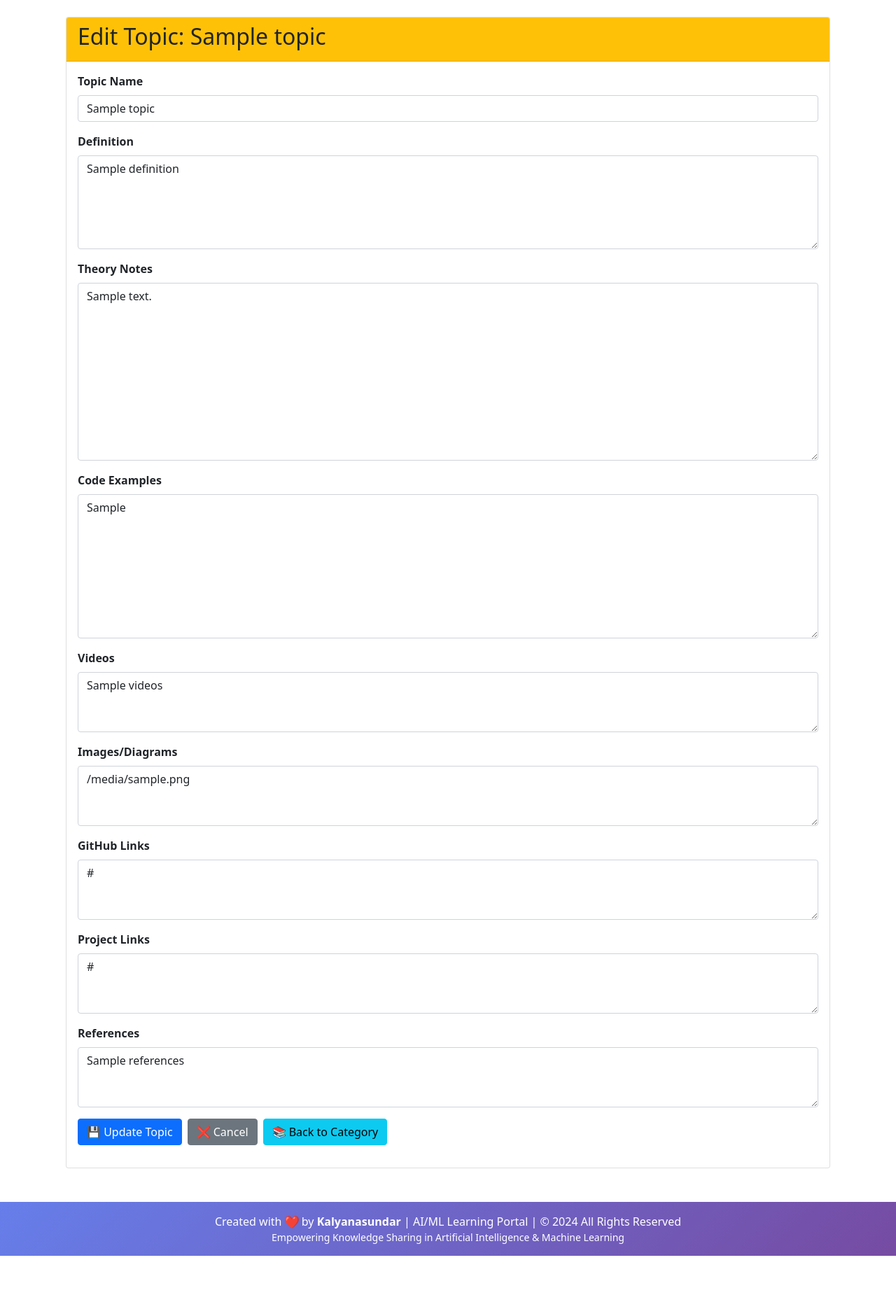
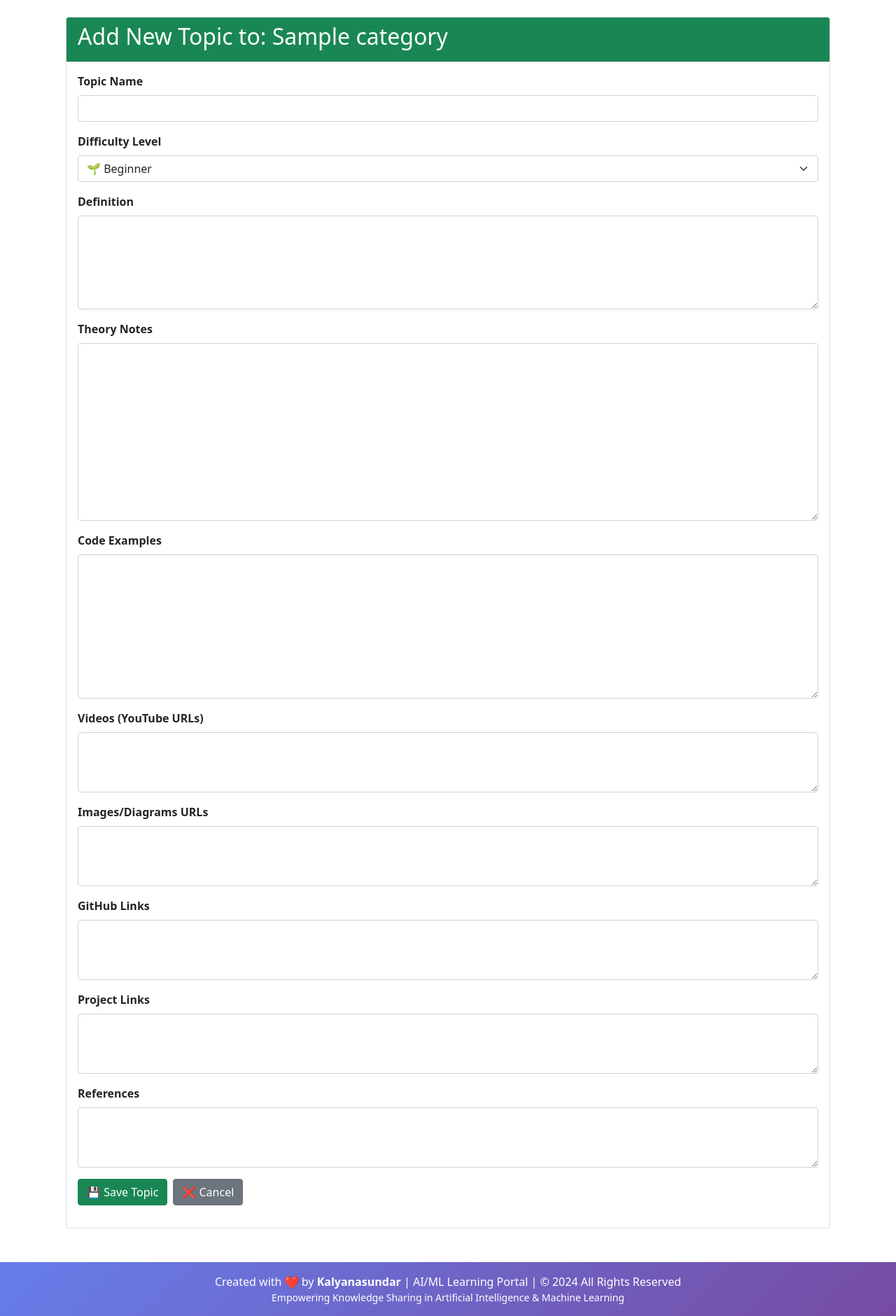
Before and after one commit to sundar66kalyan/aiml-learning-portal, a Python web app: template templates/edit_topic.html in a window 1280 px wide. Shown: the part 80-1960 px from the top of the page at 70% size. Before the commit the page ends 1874 px from the top, so only its background shows below. Run offline with Jinja, Linux system fonts and the light colour scheme; the template is opened without the code that fills it: most values are stand-ins (such as "Sample title", 1, 10 or a date in 2020).

Commit message:
Add search, difficulty levels, and view counter features

```diff
--- a/models.py
+++ b/models.py
@@ -37,6 +37,8 @@ class Topic(db.Model):
     github_links = db.Column(db.Text)
     project_links = db.Column(db.Text)
     references = db.Column(db.Text)
+    difficulty = db.Column(db.String(20), default='Beginner')
+    views = db.Column(db.Integer, default=0)
     category_id = db.Column(db.Integer, db.ForeignKey('category.id'), nullable=False)
     created_at = db.Column(db.DateTime, default=datetime.utcnow)
     updated_at = db.Column(db.DateTime, default=datetime.utcnow, onupdate=datetime.utcnow)
--- a/templates/edit_topic.html
+++ b/templates/edit_topic.html
@@ -1,68 +1,72 @@
 {% extends "base.html" %}
 {% block content %}
 <div class="container">
-    <div class="row">
-        <div class="col-12">
     <div class="card">
-                <div class="card-header bg-warning">
-                    <h2>Edit Topic: {{ topic.name }}</h2>
+        <div class="card-header bg-success text-white">
+            <h2>Add New Topic to: {{ category.name }}</h2>
         </div>
         <div class="card-body">
             <form method="POST">
                 <div class="mb-3">
                     <label class="form-label fw-bold">Topic Name</label>
-                            <input type="text" name="name" class="form-control" value="{{ topic.name }}" required>
+                    <input type="text" name="name" class="form-control" required>
+                </div>
+
+                <div class="mb-3">
+                    <label class="form-label fw-bold">Difficulty Level</label>
+                    <select name="difficulty" class="form-select">
+                        <option value="Beginner">🌱 Beginner</option>
+                        <option value="Intermediate">📘 Intermediate</option>
+                        <option value="Advanced">🚀 Advanced</option>
+                    </select>
                 </div>
 
                 <div class="mb-3">
                     <label class="form-label fw-bold">Definition</label>
-                            <textarea name="definition" class="form-control" rows="5">{{ topic.definition if topic.definition else '' }}</textarea>
+                    <textarea name="definition" class="form-control" rows="5"></textarea>
                 </div>
 
                 <div class="mb-3">
                     <label class="form-label fw-bold">Theory Notes</label>
-                            <textarea name="theory_notes" class="form-control" rows="10">{{ topic.theory_notes if topic.theory_notes else '' }}</textarea>
+                    <textarea name="theory_notes" class="form-control" rows="10"></textarea>
                 </div>
 
                 <div class="mb-3">
                     <label class="form-label fw-bold">Code Examples</label>
-                            <textarea name="code_examples" class="form-control" rows="8">{{ topic.code_examples if topic.code_examples else '' }}</textarea>
+                    <textarea name="code_examples" class="form-control" rows="8"></textarea>
                 </div>
 
                 <div class="mb-3">
-                            <label class="form-label fw-bold">Videos</label>
-                            <textarea name="videos" class="form-control" rows="3" placeholder="YouTube links, embedded code, etc.">{{ topic.videos if topic.videos else '' }}</textarea>
+                    <label class="form-label fw-bold">Videos (YouTube URLs)</label>
+                    <textarea name="videos" class="form-control" rows="3"></textarea>
                 </div>
 
                 <div class="mb-3">
-                            <label class="form-label fw-bold">Images/Diagrams</label>
-                            <textarea name="images_diagrams" class="form-control" rows="3" placeholder="Image URLs or markdown">{{ topic.images_diagrams if topic.images_diagrams else '' }}</textarea>
+                    <label class="form-label fw-bold">Images/Diagrams URLs</label>
+                    <textarea name="images_diagrams" class="form-control" rows="3"></textarea>
                 </div>
 
                 <div class="mb-3">
                     <label class="form-label fw-bold">GitHub Links</label>
-                            <textarea name="github_links" class="form-control" rows="3" placeholder="Repository URLs">{{ topic.github_links if topic.github_links else '' }}</textarea>
+                    <textarea name="github_links" class="form-control" rows="3"></textarea>
                 </div>
 
                 <div class="mb-3">
                     <label class="form-label fw-bold">Project Links</label>
-                            <textarea name="project_links" class="form-control" rows="3" placeholder="Project demos, articles">{{ topic.project_links if topic.project_links else '' }}</textarea>
+                    <textarea name="project_links" class="form-control" rows="3"></textarea>
                 </div>
 
                 <div class="mb-3">
                     <label class="form-label fw-bold">References</label>
-                            <textarea name="references" class="form-control" rows="3" placeholder="Books, papers, citations">{{ topic.references if topic.references else '' }}</textarea>
+                    <textarea name="references" class="form-control" rows="3"></textarea>
                 </div>
 
                 <div class="d-flex gap-2">
-                            <button type="submit" class="btn btn-primary">💾 Update Topic</button>
-                            <a href="{{ url_for('view_topic', topic_id=topic.id) }}" class="btn btn-secondary">❌ Cancel</a>
-                            <a href="{{ url_for('view_category', category_id=topic.category_id) }}" class="btn btn-info">📚 Back to Category</a>
+                    <button type="submit" class="btn btn-success">💾 Save Topic</button>
+                    <a href="{{ url_for('view_category', category_id=category.id) }}" class="btn btn-secondary">❌ Cancel</a>
                 </div>
             </form>
         </div>
     </div>
 </div>
-    </div>
-</div>
 {% endblock %}
```
Also changed, not shown: app.py (+19 -0 lines), templates/add_topic.html (+20 -15 lines), templates/analytics.html (added, +81 -0 lines), templates/category.html (+8 -1 lines), templates/search.html (added, +55 -0 lines), templates/topic.html (+7 -1 lines), templates/base.html (line endings or trailing spaces). Lines whose indentation alone changed are shown as unchanged.
